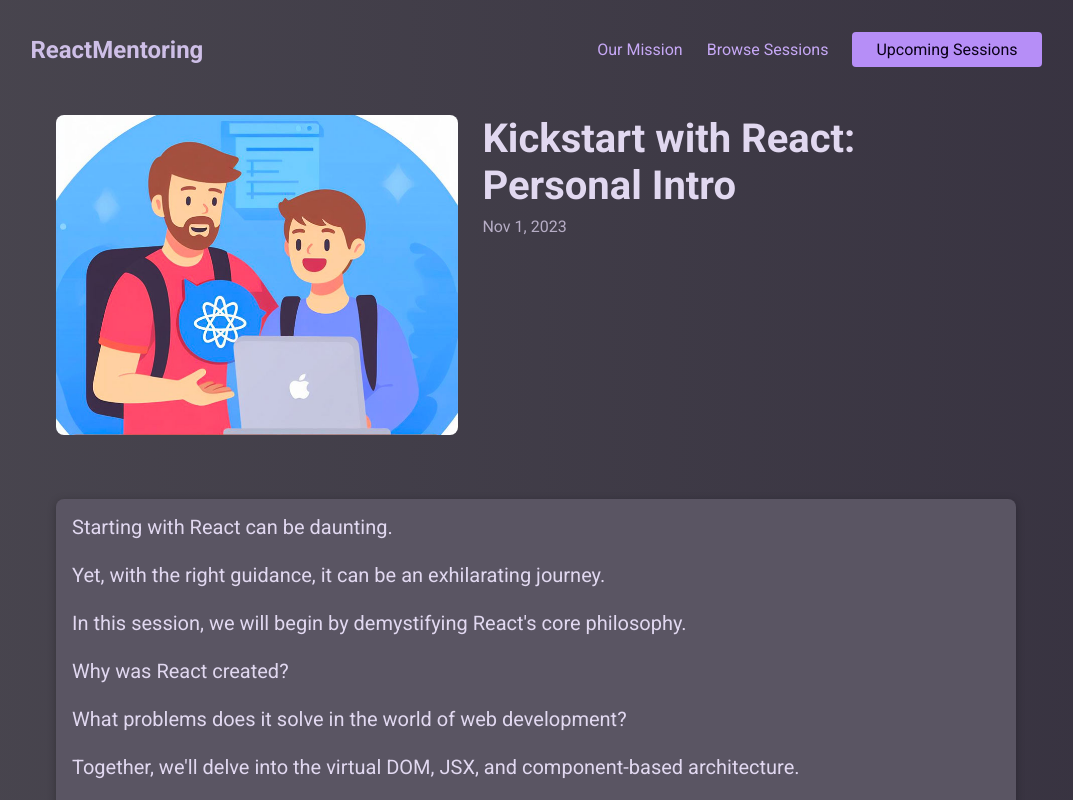
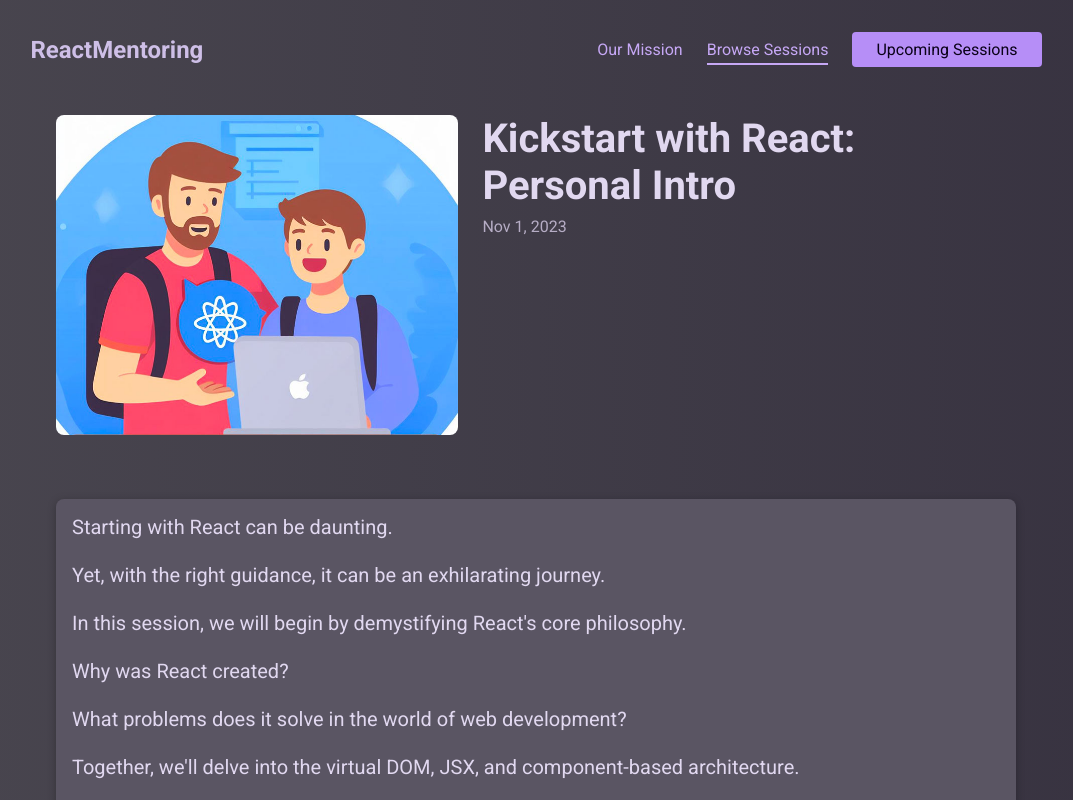
Before and after one commit to ihorvyshniakov/book-session-app, a React (Vite) app: page /sessions/sess01 in a window 1280 px wide. Shown: the top 800 px of the page, without its empty margins (104-1177 px from the left). Built offline with nearby package versions, Linux system fonts and the light colour scheme.

Commit message:
changed Link -> NavLink in Header

```diff
--- a/src/components/Navigation/Header.tsx
+++ b/src/components/Navigation/Header.tsx
@@ -1,11 +1,10 @@
 import { useState } from 'react'
-import { Link, useLocation } from 'react-router-dom'
+import { NavLink } from 'react-router-dom'
 
 import Button from '../UI/Button'
 import UpcomingSessions from '../Sessions/UpcomingSessions'
 
 const Header = () => {
-	const { pathname } = useLocation()
 	const [upcomingSessionsVisible, setUpcomingSessionsVisible] =
 		useState(false)
 
@@ -26,20 +25,24 @@ const Header = () => {
 			<nav>
 				<ul>
 					<li>
-						<Link
-							className={pathname === '/' ? 'active' : ''}
+						<NavLink
+							className={({ isActive }) =>
+								isActive ? 'active' : ''
+							}
 							to='/'
 						>
 							Our Mission
-						</Link>
+						</NavLink>
 					</li>
 					<li>
-						<Link
-							className={pathname === '/sessions' ? 'active' : ''}
+						<NavLink
+							className={({ isActive }) =>
+								isActive ? 'active' : ''
+							}
 							to='/sessions'
 						>
 							Browse Sessions
-						</Link>
+						</NavLink>
 					</li>
 					<li>
 						<Button onClick={showUpcomingSessions}>
```
